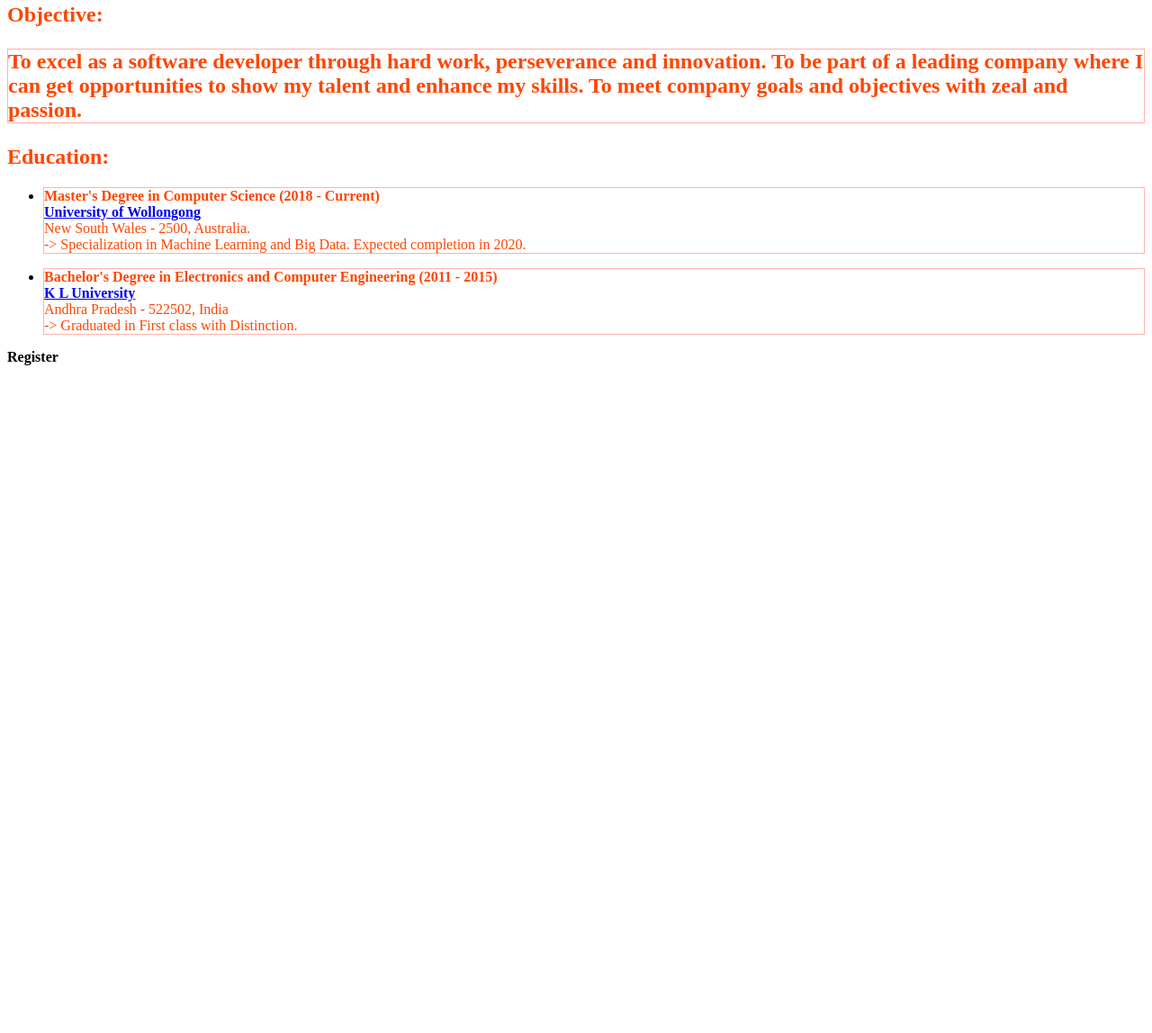
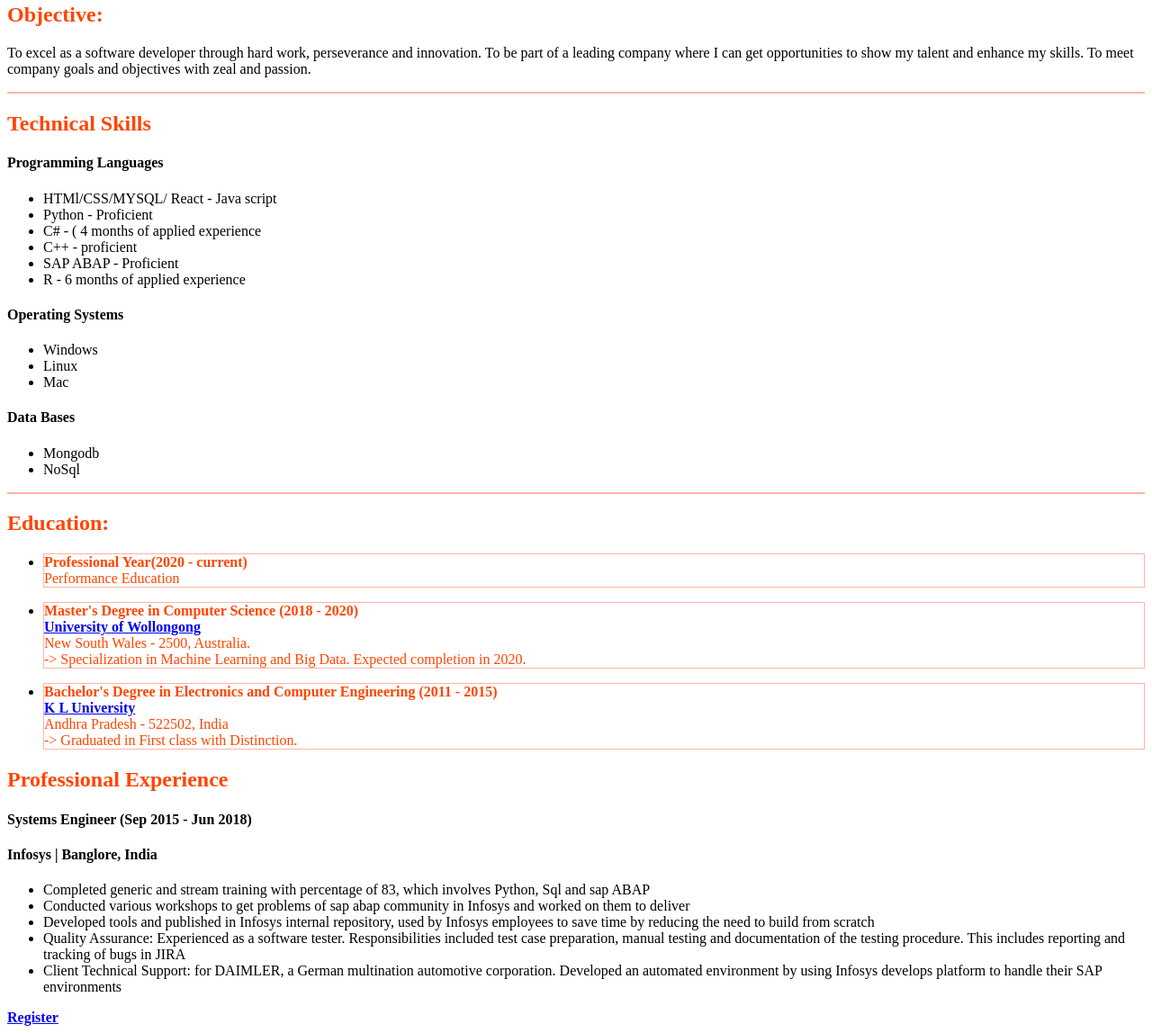
Before and after one commit to karamsetty09/karamsetty.github.io, a plain HTML site: page index.htm in a window 1280 px wide. Shown: the part 359-1507 px from the top of the page at 90% size. Before the commit the page ends 800 px from the top, so only its background shows below. Drawn offline with Linux system fonts and the light colour scheme.

Commit message:
add experience and technical skills

```diff
--- a/index.htm
+++ b/index.htm
@@ -21,19 +21,43 @@
 	<br/>E: venkatasandeepkumarkaramsetty@gmail.com
 </center></h2>
 <hr >
-<h2>Objective:
-	<p>
+<h2>Objective: </h2>
 		To excel as a software developer through hard work, perseverance and innovation.
 		To be part of a leading company where I can get opportunities to show my talent and enhance
 		my skills. To meet company goals and objectives with zeal and passion.
 
-	</p>
-</h2>
+
+
+<p>
+	<h2>Technical Skills</h2>
+	<h4>Programming Languages</h4>
+	<ul>
+		<li>HTMl/CSS/MYSQL/ React - Java script</li>
+		<li>Python - Proficient</li>
+		<li>C# - ( 4 months of applied experience</li>
+		<li>C++ - proficient</li>
+		<li>SAP ABAP - Proficient</li>
+		<li>R - 6 months of applied experience</li>
+	</ul>
+	<h4>Operating Systems</h4>
+	<ul>
+		<li>Windows</li>
+		<li>Linux</li>
+		<li>Mac</li>
+	</ul>
+	<h4>Data Bases</h4>
+	<ul>
+		<li>Mongodb</li>
+		<li>NoSql</li>
+	</ul>
+</p>
+
+
 
 <h2>Education:</h2>
-
 <ul>
-	<li><P><strong>Master's Degree in Computer Science <a align = "right">(2018 - Current)</strong></a>
+	<li><p><strong>Professional Year(2020 - current)</strong><br/>Performance Education</p></li>
+	<li><P><strong>Master's Degree in Computer Science <a align = "right">(2018 - 2020)</strong></a>
 	    <br/><a href="https://www.uow.edu.au/index.html"><strong>University of Wollongong</strong></a>
 		</br>New South Wales - 2500, Australia.
 		</br> -> Specialization in Machine Learning and Big Data. Expected completion in 2020.</P>
@@ -43,7 +67,30 @@
 		</br>Andhra Pradesh - 522502, India
 		</br> -> Graduated in First class with Distinction.</P>
 	</li>
-</ul
+</ul>
+
+<h2>Professional Experience</h2>
+<h4>Systems Engineer (Sep 2015 - Jun 2018)</h4>
+<h4>Infosys | Banglore, India</h4>
+<ul>
+	<li>
+		Completed generic and stream training with percentage of 83, which involves Python, Sql and sap ABAP
+	</li>
+	<li>
+		Conducted various workshops to get problems of sap abap community in Infosys and worked on them to deliver
+	</li>
+	<li>
+		Developed tools and published in Infosys internal repository, used by Infosys employees to save time by reducing the need to build from scratch
+	</li>
+	<li>
+		Quality Assurance: Experienced as a software tester. Responsibilities included test case preparation, manual testing and documentation of the testing procedure. This includes reporting and tracking of bugs in JIRA
+	</li>
+	<li>
+		Client Technical Support: for DAIMLER, a German multination automotive corporation. Developed an automated environment by using Infosys develops platform to handle their SAP environments
+	</li>
+</ul>
+
+
 
 <a href="register.html"><strong>Register</strong></a>
 
```
